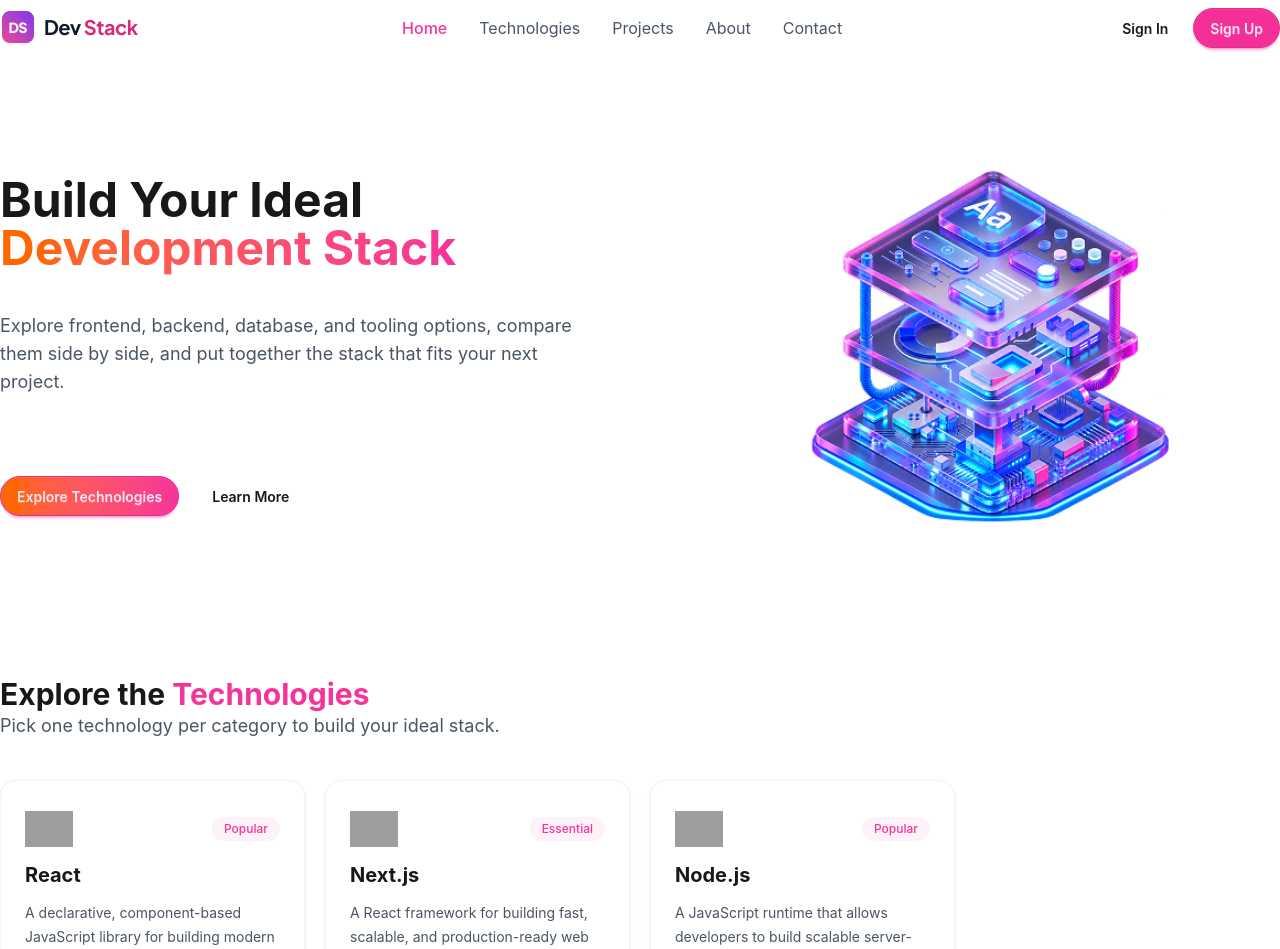
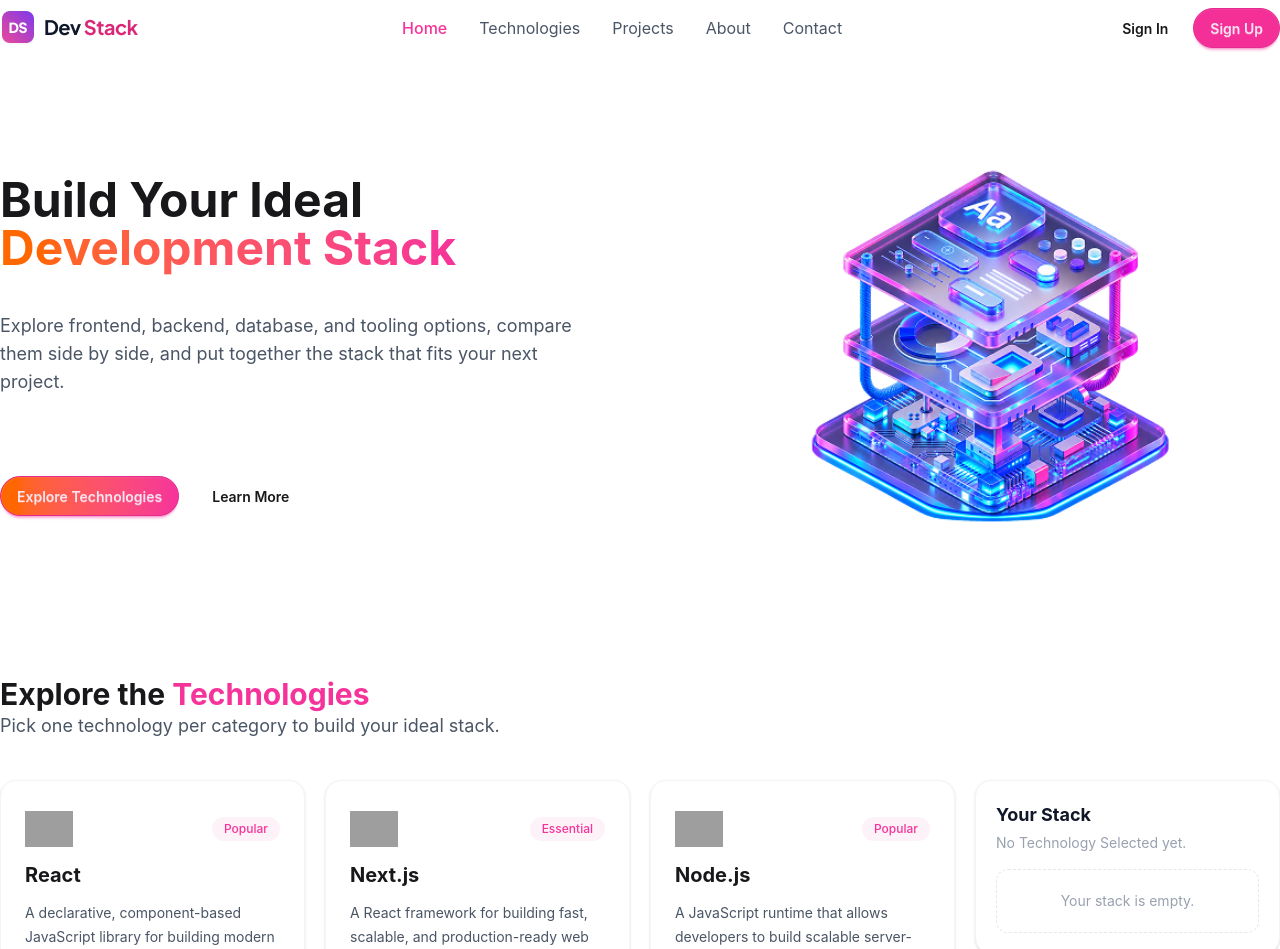
Before and after one commit to mahir-afshar/B14-A05, a React (Vite) app: page / in a window 1280 px wide. Shown: the top 949 px of the page. Built offline with nearby package versions, Linux system fonts and the light colour scheme; grey boxes are pictures that could not be loaded.

Commit message:
Your Stack Added

```diff
--- a/src/components/Technologys/Techcards.tsx
+++ b/src/components/Technologys/Techcards.tsx
@@ -1,15 +1,14 @@
 import type { Tech } from "../../types/techtype";
 
 type TechtechsProps = {
-  tech: Tech
-  // saved: Tech[]
-  // onSaved: (techs: Tech) => void
-}
+  tech: Tech;
 
-const Techtechs = ({ tech }: TechtechsProps) => {
+  onAdd: (tech: Tech) => void;
+};
+
+const Techtechs = ({ tech, onAdd }: TechtechsProps) => {
   return (
     <div>
-
       <div
         key={tech.id}
         className="rounded-2xl border border-gray-100 bg-white p-6 shadow-sm"
@@ -26,7 +25,6 @@ const Techtechs = ({ tech }: TechtechsProps) => {
           </span>
         </div>
 
-
         <h3 className="mt-2 text-xl font-bold">{tech.name}</h3>
 
         <p className="mt-3 text-sm leading-6 text-gray-600">
@@ -42,14 +40,15 @@ const Techtechs = ({ tech }: TechtechsProps) => {
           <span className=" mt-6 text-sm font-medium">
             <span className="text-yellow-400">★</span> {tech.rating}
           </span>
-
         </div>
 
-          <button className="mt-8 w-full rounded-full bg-black text-white py-2 text-sm font-medium transition hover:bg-pink-500 hover:text-white">
+        <button
+          onClick={() => onAdd(tech)}
+          className="mt-8 w-full rounded-full bg-black py-2 text-sm font-medium text-white transition hover:bg-pink-500"
+        >
           Add to Stack
         </button>
       </div>
-
     </div>
   );
 };
--- a/src/components/Technologys/Techs.tsx
+++ b/src/components/Technologys/Techs.tsx
@@ -1,42 +1,50 @@
-import { use } from "react";
+import { use, useState } from "react";
 import type { Tech } from "../../types/techtype";
 import Techcards from "./Techcards";
+import YourStack from "./YourStack";
 
-// interface TechProps {
-// 	booksPromise: Promise<Tech[]>
-// 	saved: Tech[]
-// 	category: string
-// 	onSave: (techs: Tech) => void
 
-//     const Techs = ({
-// 	techPromise,
-// 	saved,
-// 	category,
+const Techs = ({ techPromise }: { techPromise: Promise<Tech[]> }) => {
+  const allTechs = use(techPromise);
 
-// 	onSave,
-// }: TechProps)
+  const [selectedTechs, setSelectedTechs] = useState<Tech[]>([]);
 
-const Techs = ({ techPromise }: { techPromise: Promise<Tech[]> } ) => {
-    const allTechs = use(techPromise)
+  const handleAdd = (tech: Tech) => {
+    setSelectedTechs((prev) => [...prev, tech]);
+  };
+
+  const handleRemove = (id: string) => {
+  setSelectedTechs((prev) =>
+    prev.filter((tech) => tech.id !== id)
+  );
+};
 
   return (
     <section>
-
       <div>
         <div className="my-5">
-                <h1 className="text-3xl font-bold">Explore the <span className="text-pink-500">Technologies</span></h1>
-                <p className="text-lg text-gray-600">Pick one technology per category to build your ideal stack.</p>
+          <h1 className="text-3xl font-bold">
+            Explore the <span className="text-pink-500">Technologies</span>
+          </h1>
+          <p className="text-lg text-gray-600">
+            Pick one technology per category to build your ideal stack.
+          </p>
         </div>
         <div className="grid grid-cols-4 gap-5 my-10">
           <div className="col-span-3 grid grid-cols-3 gap-5">
-                    {allTechs.length === 0 && <p>No Techs Available</p> }
+            {allTechs.length === 0 && <p>No Techs Available</p>}
             {allTechs.map((singleTech) => (
-                    <Techcards key={singleTech.id} tech={singleTech}></Techcards>
-                // <Techcards techs = { techs } />
+              <Techcards
+                key={singleTech.id}
+                tech={singleTech}
+                onAdd={handleAdd}
+              />
+
             ))}
-
           </div>
-
+          <div>
+            <YourStack selectedTechs={selectedTechs} onRemove={handleRemove} />
+          </div>
         </div>
       </div>
     </section>
--- /dev/null
+++ b/src/components/Technologys/YourStack.tsx
@@ -0,0 +1,59 @@
+import type { Tech } from "../../types/techtype";
+
+type YourStackProps = {
+  selectedTechs: Tech[];
+  onRemove: (id: string) => void;
+};
+
+const YourStack = ({ selectedTechs, onRemove }: YourStackProps) => {
+  return (
+    <div className="rounded-2xl border border-gray-100 bg-white p-5 shadow-sm">
+      <h2 className="text-lg font-bold text-gray-900">Your Stack</h2>
+
+      <div className="mt-1 text-sm text-gray-400">
+        {selectedTechs.length === 0 ? (
+          <span>No Technology Selected yet.</span>
+        ) : (
+          <span>{selectedTechs.length} Technology Selected.</span>
+        )}
+      </div>
+
+      <div className="mt-4 space-y-3">
+        {selectedTechs.length === 0 ? (
+          <div className="flex h-16 items-center justify-center rounded-xl border border-dashed border-gray-200">
+            <p className="text-sm text-gray-400">Your stack is empty.</p>
+          </div>
+        ) : (
+          selectedTechs.map((tech) => (
+            <div
+              key={tech.id}
+              className="flex items-center gap-3 rounded-xl border border-gray-100 p-3"
+            >
+              <img
+                src={tech.icon}
+                alt={tech.name}
+                className="h-8 w-8 object-contain"
+              />
+
+              <div>
+                <h3 className="text-sm font-semibold">{tech.name}</h3>
+
+                <p className="text-xs text-gray-400">{tech.category}</p>
+              </div>
+              <div>
+                <button
+                  onClick={() => onRemove(tech.id)}
+                  className="text-gray-400 hover:text-red-500"
+                >
+                  ×
+                </button>
+              </div>
+            </div>
+          ))
+        )}
+      </div>
+    </div>
+  );
+};
+
+export default YourStack;
```
Lines whose indentation alone changed are shown as unchanged.
